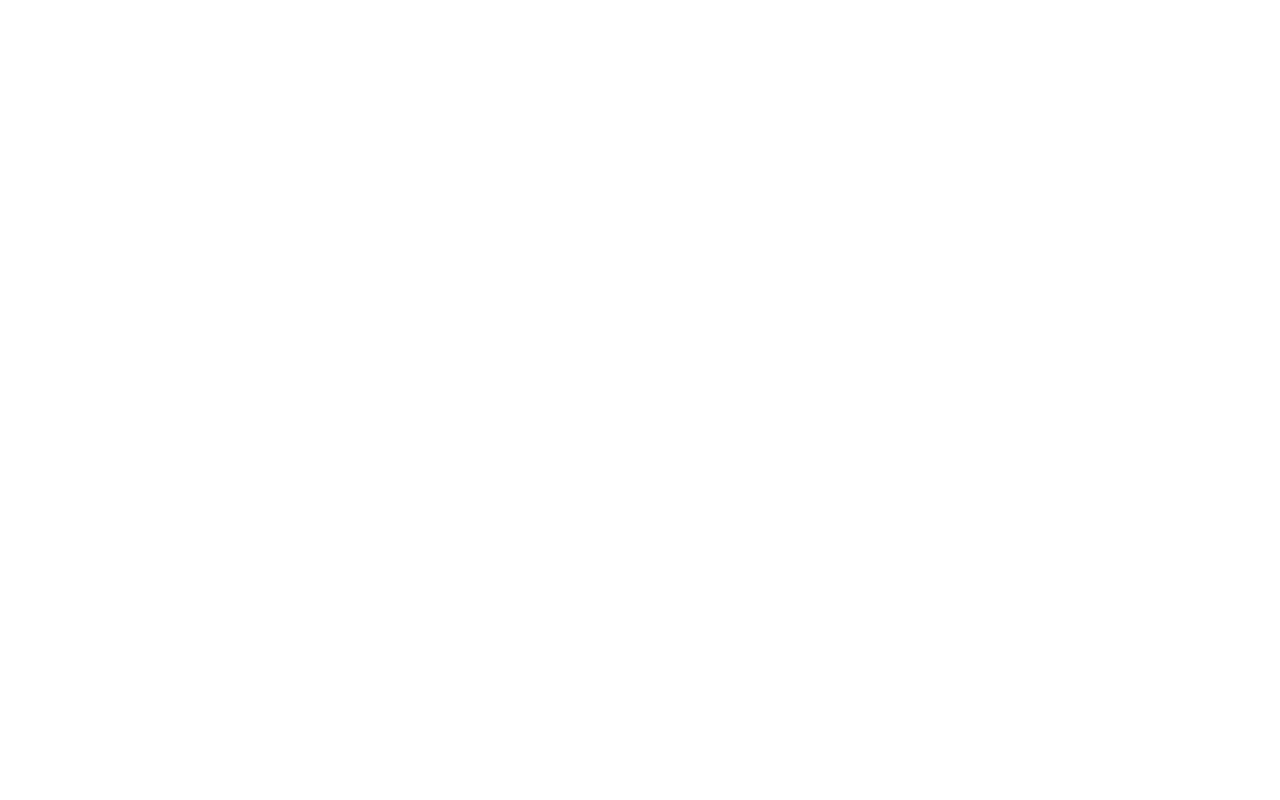
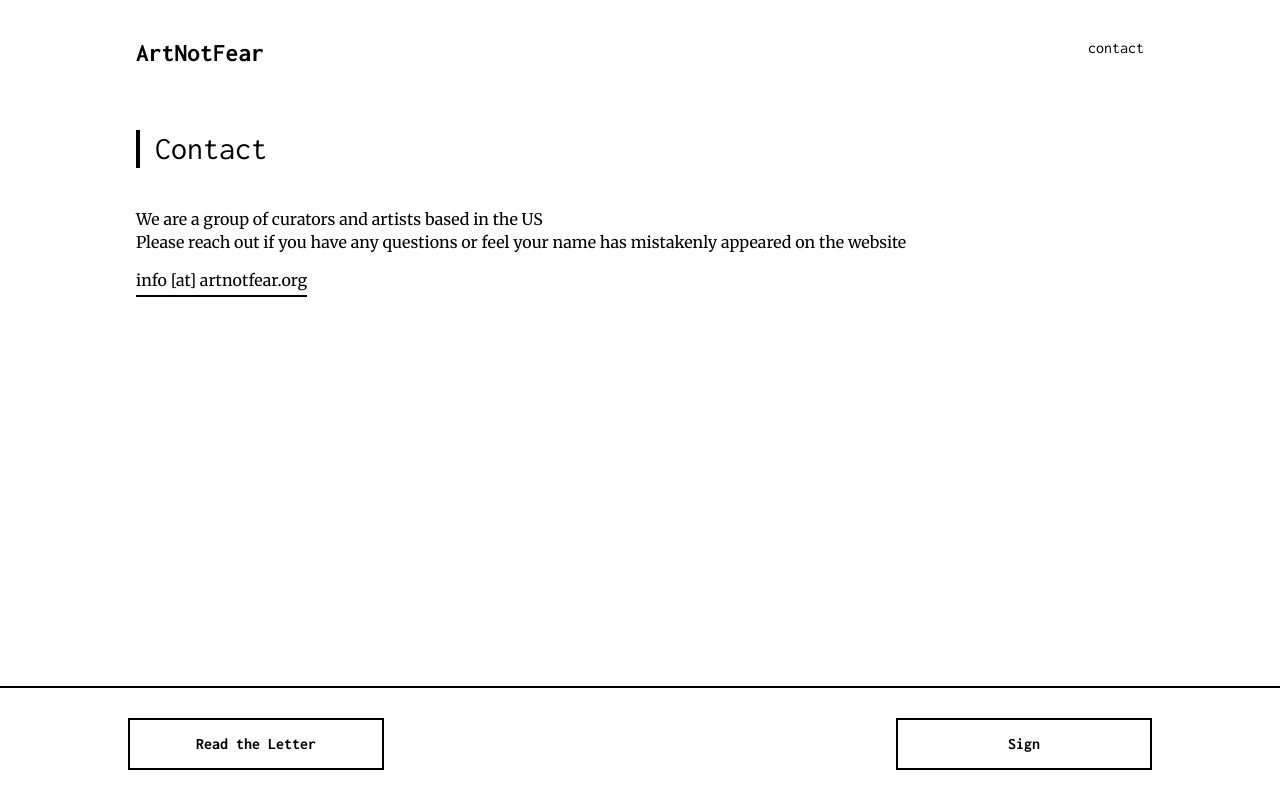
Before and after one commit to maniart/artnotfear.org, a website: page contact.html in a window 1280 px wide. Drawn offline with Linux system fonts and the light colour scheme.

Commit message:
Add contact email

```diff
--- a/contact.html
+++ b/contact.html
@@ -0,0 +1,83 @@
+
+
+
+<!DOCTYPE html>
+<html>
+<head>
+  <meta name="description" content="An Open Letter to and from Museums and Cultural Institutions Worldwide">
+  <meta name="keywords" content="nobannowall, eo, executiveorder, culture, museums, arts">
+
+  <title>artnotfear.org</title>
+
+  <link href="https://fonts.googleapis.com/css?family=Inconsolata:400,700|Merriweather:400,400i,700,700i" rel="stylesheet">
+  <link href="bower_components/reset-css/reset.css" rel="stylesheet">
+  <link rel="stylesheet" type="text/css" href="bower_components/flexboxgrid/dist/flexboxgrid.min.css">
+  <link rel="stylesheet" type="text/css" href="style.css">
+
+  <script type="text/javascript" src="bower_components/jquery/dist/jquery.min.js"></script>
+</head>
+<body>
+
+  <div class="sticky-wrapper">
+
+    <div class="sticky row">
+
+      <a href="/" class="sign col-xs-3">
+        Read the Letter
+      </a>
+
+      <a href="#" class="sign col-xs-offset-6 col-xs-3">
+        Sign
+      </a>
+
+    </div>
+
+  </div>
+
+  <div class="wrapper row header">
+
+    <h1 class="logo col-xs-4">
+      <a href="/">
+        ArtNotFear
+      </a>
+    </h1>
+
+    <nav class="navigation col-xs-offset-5 col-xs-3">
+      <ul>
+        <li>
+          contact
+        </li>
+      </ul>
+    </nav>
+
+
+  </div><!-- wrappe row header -->
+
+  <div class="row wrapper letter-wrapper">
+
+    <div class="title col-xs-12">
+      <h2>
+        Contact
+      </h2>
+    </div>
+
+    <div class="letter col-xs-12">
+
+      <p>
+        We are a group of curators and artists based in the US <br>
+        Please reach out if you have any questions or feel your name has mistakenly appeared on the website
+      </p>
+
+      <p>
+        <a class="contact-email" href="mailto:info@artnotfear.org">
+          info [at] artnotfear.org
+        </a>
+      </p>
+
+    </div>
+
+  </div><!-- row wrapper -->
+
+  <script type="text/javascript" src="main.js"></script>
+</body>
+</html>
--- a/style.css
+++ b/style.css
@@ -70,6 +70,12 @@ a, a:visited, a:active {
   color: black;
 }
 
+.contact-email {
+  border-bottom: 2px solid black;
+  padding-bottom: 5px;
+  text-decoration: none;
+}
+
 .sticky-wrapper {
   position: fixed;
   z-index: 100;
```
